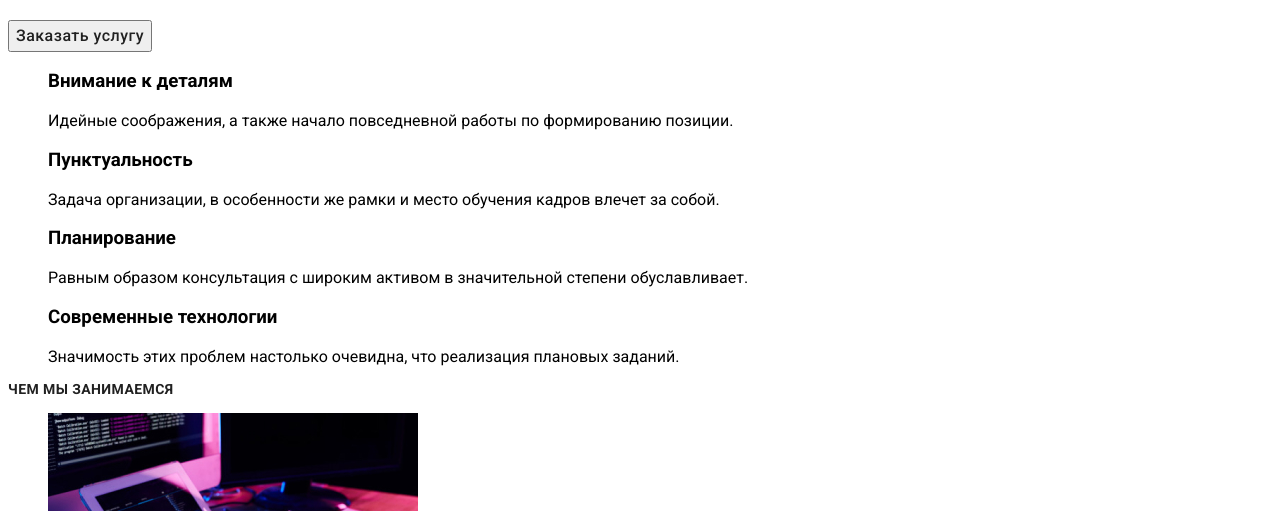
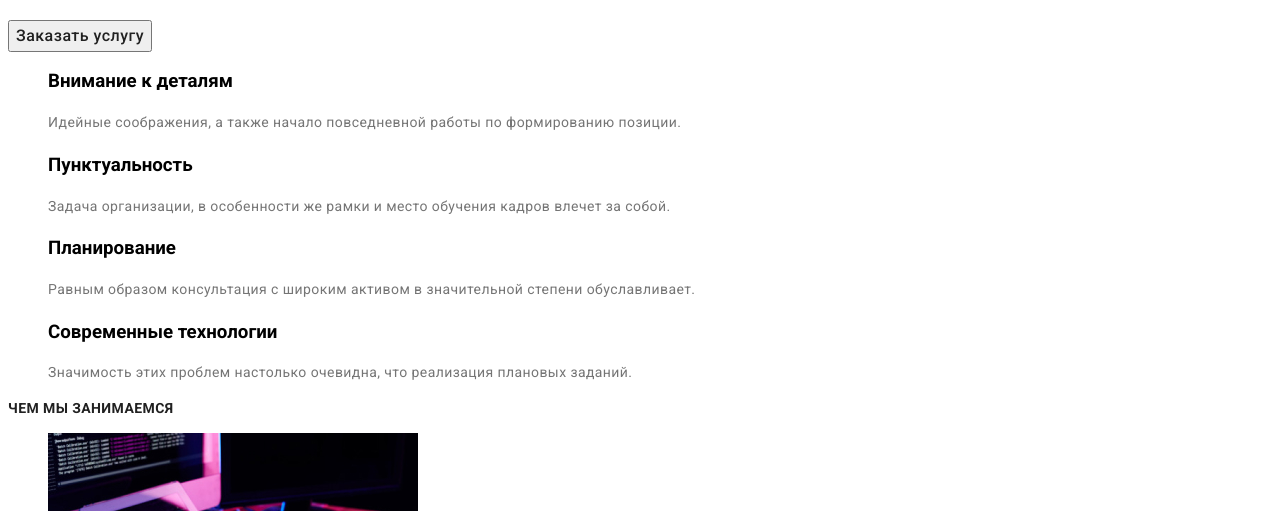
Before and after one commit to BoroDinS/goit-markup-hw-02, a plain HTML site: page index.html in a window 1280 px wide. Shown: the part 289-800 px from the top of the page. Drawn offline with Linux system fonts and the light colour scheme.

Commit message:
hw-2 fixed failes

```diff
--- a/index.html
+++ b/index.html
@@ -59,19 +59,19 @@
        <ul class="advantages__list">
           <li class="advantages__item">
              <h3 class="advantages__title">Внимание к деталям</h3>
-             <p advantages__description>Идейные соображения, а также начало повседневной работы по формированию позиции.</p>
+             <p class="advantages__description">Идейные соображения, а также начало повседневной работы по формированию позиции.</p>
           </li>
           <li class="advantages__item">
             <h3 class="advantages__title">Пунктуальность</h3>
-             <p advantages__description>Задача организации, в особенности же рамки и место обучения кадров влечет за собой.</p>
+             <p class="advantages__description">Задача организации, в особенности же рамки и место обучения кадров влечет за собой.</p>
           </li>
           <li class="advantages__item">
             <h3 class="advantages__title">Планирование</h3>
-             <p advantages__description>Равным образом консультация с широким активом в значительной степени обуславливает.</p>
+             <p class="advantages__description">Равным образом консультация с широким активом в значительной степени обуславливает.</p>
           </li>
           <li class="advantages__item">
             <h3 class="advantages__title">Современные технологии</h3>
-             <p advantages__description>Значимость этих проблем настолько очевидна, что реализация плановых заданий.</p>
+             <p class="advantages__description">Значимость этих проблем настолько очевидна, что реализация плановых заданий.</p>
           </li>
        </ul>
     </section>
```
